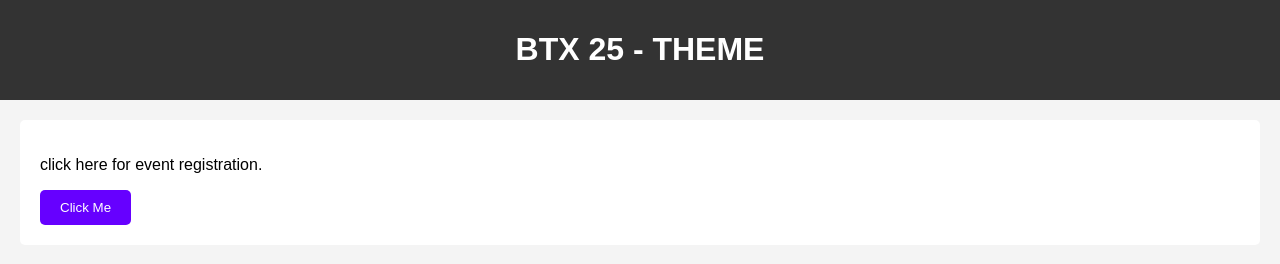
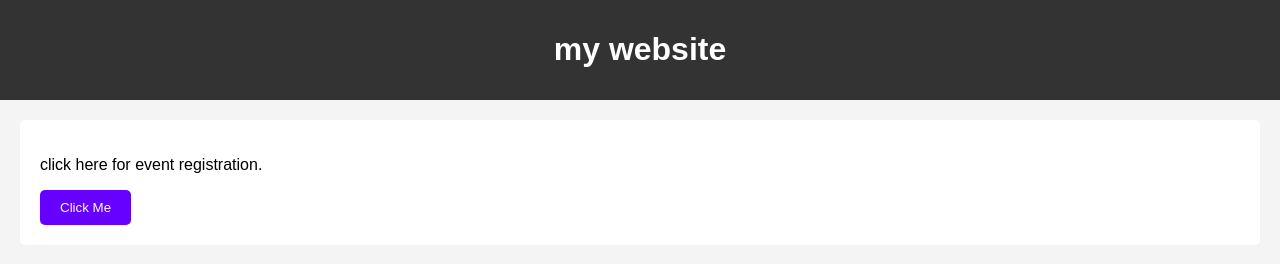
Before and after one commit to Gokul01-code/my-website, a plain HTML site: page index.html in a window 1280 px wide. Drawn offline with Linux system fonts and the light colour scheme.

Commit message:
Update index.html

```diff
--- a/index.html
+++ b/index.html
@@ -8,7 +8,7 @@
 </head>
 <body>
   <header>
-    <h1>BTX 25 - THEME</h1>
+    <h1>my website</h1>
   </header>
   <section>
     <p>click here for event registration.</p>
```
